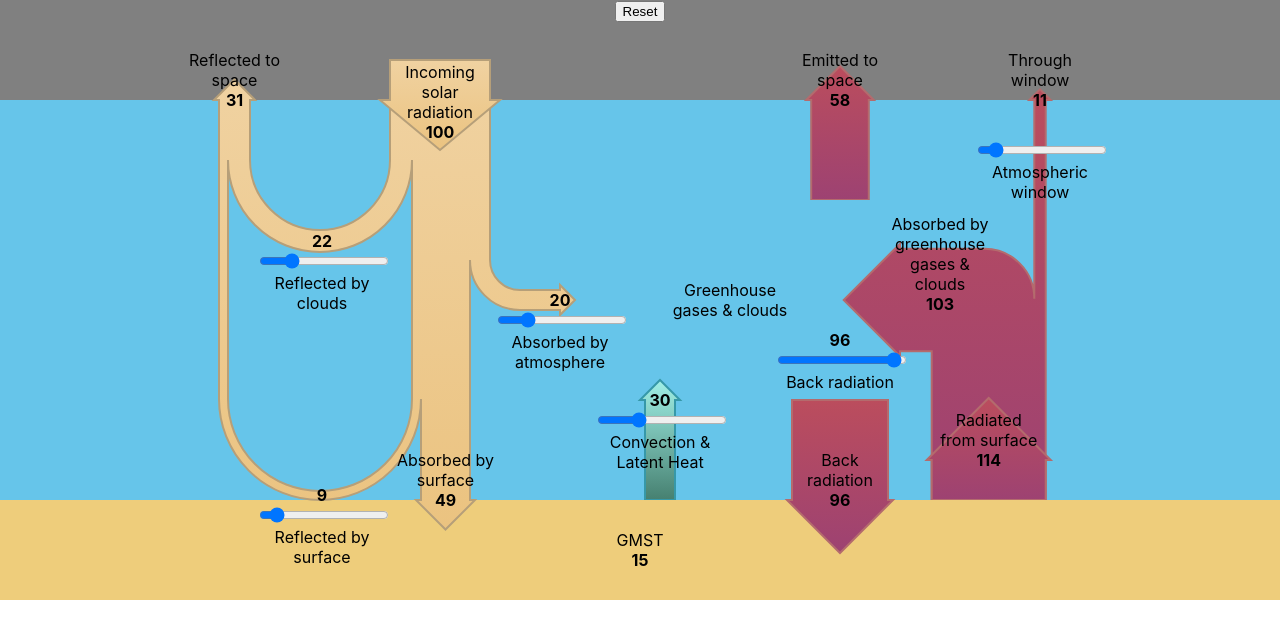
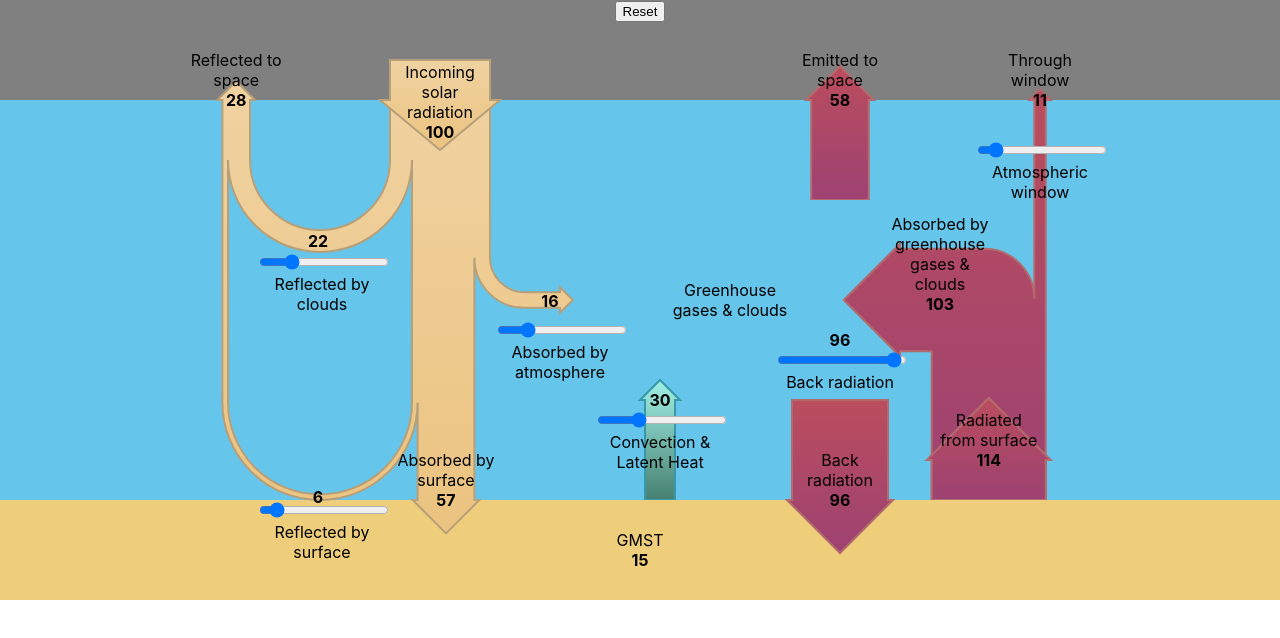
Before and after one commit to craigwalton/ClimateApp, a React (Create React App) app in the folder my-app/: page / in a window 1280 px wide. Shown: the top 638 px of the page. Built offline with nearby package versions, Linux system fonts and the light colour scheme.

Commit message:
Make shortwave sliders independent of values shown.

```diff
--- a/my-app/src/App.js
+++ b/my-app/src/App.js
@@ -35,10 +35,22 @@ function App() {
     useEffect(() => {
         setLwEmittedToSpace(solarInput - reflectedSlider - scatteredSlider - atmosphericWindow);
     }, [reflectedSlider, scatteredSlider, atmosphericWindow]);
+    const [scattered, setScattered] = useState(null);
+    useEffect(() => {
+        setScattered((scatteredSlider / 100) * solarInput);
+    }, [scatteredSlider]);
+    const [swAbsorbedByAtmosphere, setSwAbsorbedByAtmosphere] = useState(null);
+    useEffect(() => {
+        setSwAbsorbedByAtmosphere((swAbsorbedByAtmosphereSlider / 100) * (solarInput - scattered));
+    }, [swAbsorbedByAtmosphereSlider, scattered]);
+    const [reflected, setReflected] = useState(null);
+    useEffect(() => {
+        setReflected((reflectedSlider / 100) * (solarInput - scattered - swAbsorbedByAtmosphere));
+    }, [reflectedSlider, scattered, swAbsorbedByAtmosphere]);
     const [absorbedBySurface, setAbsorbedBySurface] = useState(null);
     useEffect(() => {
-        setAbsorbedBySurface(solarInput - (scatteredSlider + reflectedSlider) - swAbsorbedByAtmosphereSlider);
-    }, [scatteredSlider, reflectedSlider, swAbsorbedByAtmosphereSlider]);
+        setAbsorbedBySurface(solarInput - (scattered + swAbsorbedByAtmosphere + reflected));
+    }, [scattered, swAbsorbedByAtmosphere, reflected]);
     const [lwAbsorbedByAtmosphere, setLwAbsorbedByAtmosphere] = useState(null);
     useEffect(() => {
         setLwAbsorbedByAtmosphere(lwEmittedFromSurface - atmosphericWindow);
@@ -52,34 +64,21 @@ function App() {
 
     const handleScatteredSliderChange = (newValue) => {
         setScatteredSlider(newValue);
-        constrain(reflectedSlider, setReflectedSlider, swAbsorbedByAtmosphereSlider, setSwAbsorbedByAtmosphereSlider, 100 - newValue);
     };
     const handleReflectedSliderChange = (newValue) => {
         setReflectedSlider(newValue);
-        constrain(scatteredSlider, setScatteredSlider, swAbsorbedByAtmosphereSlider, setSwAbsorbedByAtmosphereSlider, 100 - newValue);
     };
     const handleSwAbsorbedByAtmosphereSliderChange = (newValue) => {
         setSwAbsorbedByAtmosphereSlider(newValue);
-        constrain(scatteredSlider, setScatteredSlider, reflectedSlider, setReflectedSlider, 100 - newValue);
     };
     const handleConvectionSliderChange = (newValue) => {
         setConvectionSlider(newValue);
-        //constrain(scatteredSlider, setScatteredValue, reflectedSlider, setReflectedValue, 100 - newValue);
     };
     const handleBackRadiationSliderChange = (newValue) => {
         setBackRadiationSlider(newValue);
-        //constrain(scatteredSlider, setScatteredValue, reflectedSlider, setReflectedValue, 100 - newValue);
     };
     const handleAtmosphericWindowPercentSliderChange = (newValue) => {
         setAtmosphericWindowPercentageSlider(newValue);
-    }
-
-    function constrain(value1, setter1, value2, setter2, budget) {
-        if (value1 + value2 > budget) {
-            const newValue1 = Math.round(budget / 2);
-            setter1(newValue1);
-            setter2(budget - newValue1);
-        }
     }
 
     function toCelsius(kelvin) {
@@ -103,19 +102,22 @@ function App() {
             <div id="main-content">
                 <div id="centered">
                     {/*Shortwave*/}
-                    <ShortwaveArrows x={0} y={0} scattered={scatteredSlider} reflected={reflectedSlider}
-                                     atmosphere={swAbsorbedByAtmosphereSlider}/>
-                    <Slider x={162} y={170 + scatteredSlider / 2} label={"Reflected by clouds"}
-                            value={scatteredSlider} onChange={handleScatteredSliderChange}/>
-                    <Slider x={162} y={439 - reflectedSlider / 2} label={"Reflected by surface"}
-                            value={reflectedSlider} onChange={handleReflectedSliderChange}/>
-                    <Slider x={400} y={240} label={"Absorbed by atmosphere"} value={swAbsorbedByAtmosphereSlider}
+                    <ShortwaveArrows x={0} y={0} scattered={scattered} reflected={reflected}
+                                     atmosphere={swAbsorbedByAtmosphere}/>
+                    <Label x={178} y={200 + scattered / 2} value={scattered}/>
+                    <Slider x={162} y={190 + scattered} label={"Reflected by clouds"}
+                            value={scatteredSlider} onChange={handleScatteredSliderChange} hideValue={true}/>
+                    <Label x={178} y={470 - reflected / 2} label={""} value={reflected}/>
+                    <Slider x={162} y={460} label={"Reflected by surface"}
+                            value={reflectedSlider} onChange={handleReflectedSliderChange} hideValue={true}/>
+                    <Label x={410} y={271} value={swAbsorbedByAtmosphere}/>
+                    <Slider x={400} y={280} label={"Absorbed by atmosphere"} value={swAbsorbedByAtmosphereSlider} hideValue={true}
                             onChange={handleSwAbsorbedByAtmosphereSliderChange}/>
-                    <Label x={250 + (scatteredSlider + reflectedSlider + (100 - swAbsorbedByAtmosphereSlider)) / 2}
+                    <Label x={250 + (scattered + reflected + (100 - swAbsorbedByAtmosphere)) / 2}
                            y={450}
                            label={"Absorbed by surface"} value={absorbedBySurface}/>
-                    <Label x={(110 - (scatteredSlider + reflectedSlider) / 2)} y={50} label={"Reflected to space"}
-                           value={scatteredSlider + reflectedSlider}/>
+                    <Label x={(110 - (scattered + reflected) / 2)} y={50} label={"Reflected to space"}
+                           value={scattered + reflected}/>
                     {/*Longwave*/}
                     <LongwaveToSpaceArrow x={700} y={0} value={lwEmittedToSpace}/>
                     <Label x={700} y={50} label={"Emitted to space"} value={lwEmittedToSpace}/>
@@ -132,7 +134,7 @@ function App() {
                     <Slider x={680} y={280} label={"Back radiation"} value={backRadiationSlider}
                             onChange={handleBackRadiationSliderChange}/>
                     <Slider x={880} y={100} label={"Atmospheric window"} value={atmosphericWindowPercentageSlider}
-                            onChange={handleAtmosphericWindowPercentSliderChange} hideLabel={true}/>
+                            onChange={handleAtmosphericWindowPercentSliderChange} hideValue={true}/>
                     {/*Convection & Latent Heat*/}
                     <ConvectionArrow x={500} y={300} value={convectionSlider}/>
                     <Slider x={500} y={340} label={"Convection & Latent Heat"} value={convectionSlider}
--- a/my-app/src/components/Label.js
+++ b/my-app/src/components/Label.js
@@ -1,6 +1,6 @@
 import './Label.css';
 
-const Label = ({x, y, label, value}) => {
+const Label = ({x, y, value, label=""}) => {
 
     const formattedValue = Math.round(value);
 
--- a/my-app/src/components/Slider.js
+++ b/my-app/src/components/Slider.js
@@ -1,13 +1,13 @@
 import './Slider.css';
 
-const Slider = ({x, y, label, value, onChange, hideLabel=false}) => {
+const Slider = ({x, y, label, value, onChange, hideValue=false}) => {
 
     const handleSliderChange = (event) => {
         const valueInt = parseInt(event.target.value, 10);
         onChange(valueInt);
     };
 
-    var labelDisplay = hideLabel ? 'none' : 'block';
+    var labelDisplay = hideValue ? 'none' : 'block';
     return (
         <div className="slider-container" style={{position: 'absolute', left: x, top: y, width: 0}}>
             <div style={{width: 130, position: 'absolute', left: -65}}>
```
